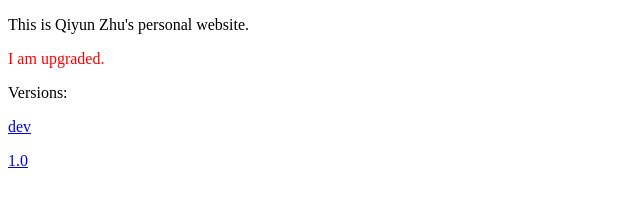
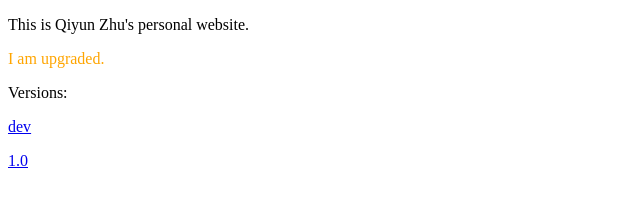
Before and after one commit to qiyunzhu/qiyun_tool, a plain HTML site: page web/index.html in a window 1280 px wide. Shown: the full height of the page, 0-640 px from the left. Drawn offline with Linux system fonts and the light colour scheme.

Commit message:
trying sha 2

```diff
--- a/web/index.html
+++ b/web/index.html
@@ -6,7 +6,7 @@
 </head>
 <body>
   <p>This is Qiyun Zhu's personal website.</p>
-  <p style="color: red;">I am upgraded.</p>
+  <p style="color: orange;">I am upgraded.</p>
   <div>
     <p>Versions:</p>
     <p><a href="docs/dev/index.html">dev</a></p>
```
Also changed, not shown: 1 other file.
